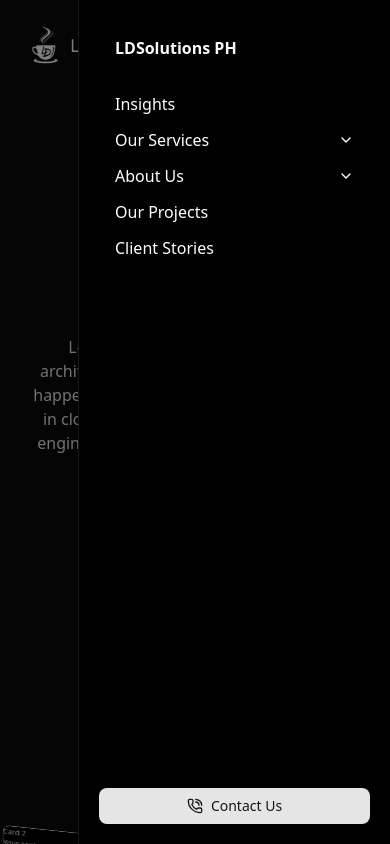
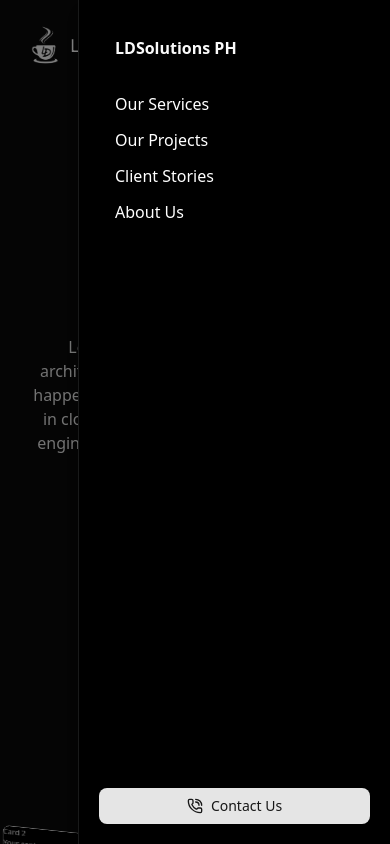
Before and after one commit to kdlanguido/ldsolutions, a Next.js app: page / in a window 390 px wide. Both pictures are taken after a click on the button 350 px from the left and 45 px from the top of the page. Shown: the top 844 px of the page. Built offline with nearby package versions, Linux system fonts and the light colour scheme.

Commit message:
push to dev

```diff
--- a/components/Header.tsx
+++ b/components/Header.tsx
@@ -160,11 +160,10 @@
                             <SheetTitle>LDSolutions PH</SheetTitle>
                         </SheetHeader>
                         <nav className="flex flex-col px-4 gap-3 flex-1">
-                            <HeaderMobileDropdown btnTitle="Insights" closeFunction={closeSideBar} childLinks={insightsLink} />
-                            <HeaderMobileDropdown btnTitle="Our Services" closeFunction={closeSideBar} childLinks={serviceList} />
-                            <HeaderMobileDropdown btnTitle="About Us" closeFunction={closeSideBar} childLinks={aboutUsList} />
-                            <HeaderMobileDropdown btnTitle="Our Projects" closeFunction={closeSideBar} childLinks={ourProjectLink} />
-                            <HeaderMobileDropdown btnTitle="Client Stories" closeFunction={closeSideBar} childLinks={csLink} />
+                            <Link onClick={closeSideBar} href="#services">Our Services</Link>
+                            <Link onClick={closeSideBar} href="#projects">Our Projects</Link>
+                            <Link onClick={closeSideBar} href="#clients">Client Stories</Link>
+                            <Link onClick={closeSideBar} href="#about">About Us</Link>
                         </nav>
                         <Button><PhoneCallIcon /> Contact Us</Button>
                     </SheetContent>
```
